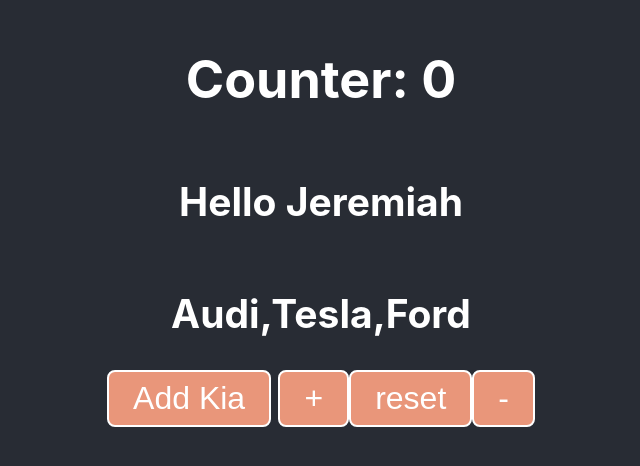
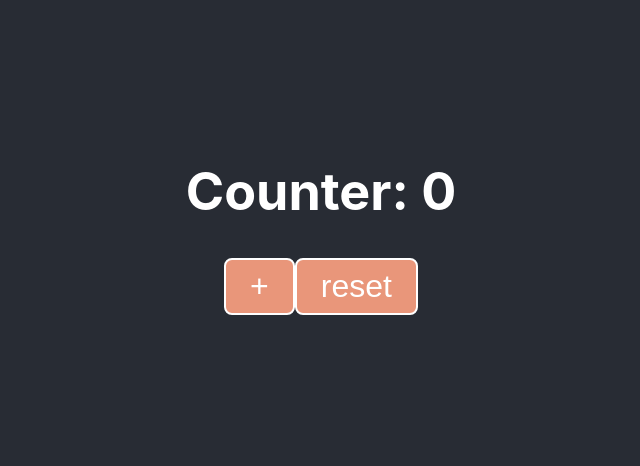
Before and after one commit to bserein/react-counter, a React (Create React App) app: page / in a window 1280 px wide. Shown: the part 180-646 px from the top of the page, without its empty margins (319-959 px from the left). Built offline with nearby package versions, Linux system fonts and the light colour scheme.

Commit message:
adding a short circuit

```diff
--- a/src/App.js
+++ b/src/App.js
@@ -3,19 +3,19 @@
 
 function App() {
   const [counter, setCounter] = useState(0);
-  const [cars, setCars] = useState(['Audi', 'Tesla', 'Ford']);
-  const [person, setPerson] = useState({ name: 'Jeremiah', age: 31, shirt: 'tan' });
+  // const [cars, setCars] = useState(['Audi', 'Tesla', 'Ford']);
+  // const [person, setPerson] = useState({ name: 'Jeremiah', age: 31, shirt: 'tan' });
   return (
     <div className="App">
       <header className="App-header">
 
         <h1> Counter: {counter}</h1>
-        <h2>Hello {person.name}</h2>
-       <h2>{cars.toString()}</h2>
+        {/* <h2>Hello {person.name}</h2>
+       <h2>{cars.toString()}</h2> */}
       {/* adding new buttons to get the  */}
 
         <div className='buttonContainer'>
-        <button onClick={() => setCars([...cars, 'Kia'])}>Add Kia</button>&nbsp;
+        {/* <button onClick={() => setCars([...cars, 'Kia'])}>Add Kia</button>&nbsp; */}
 
         <button
           onClick={() => {setCounter(counter + 1)}}
@@ -24,10 +24,11 @@
         onClick={() => {setCounter(0)}}>
           reset
         </button>
+        {counter > 0 &&
         <button
         onClick={() => {setCounter(counter - 1)}}>
           -
-        </button>
+        </button>}
         </div>
       </header>
     </div>
```
Also changed, not shown: src/Separator.js (added, +14 -0 lines).
